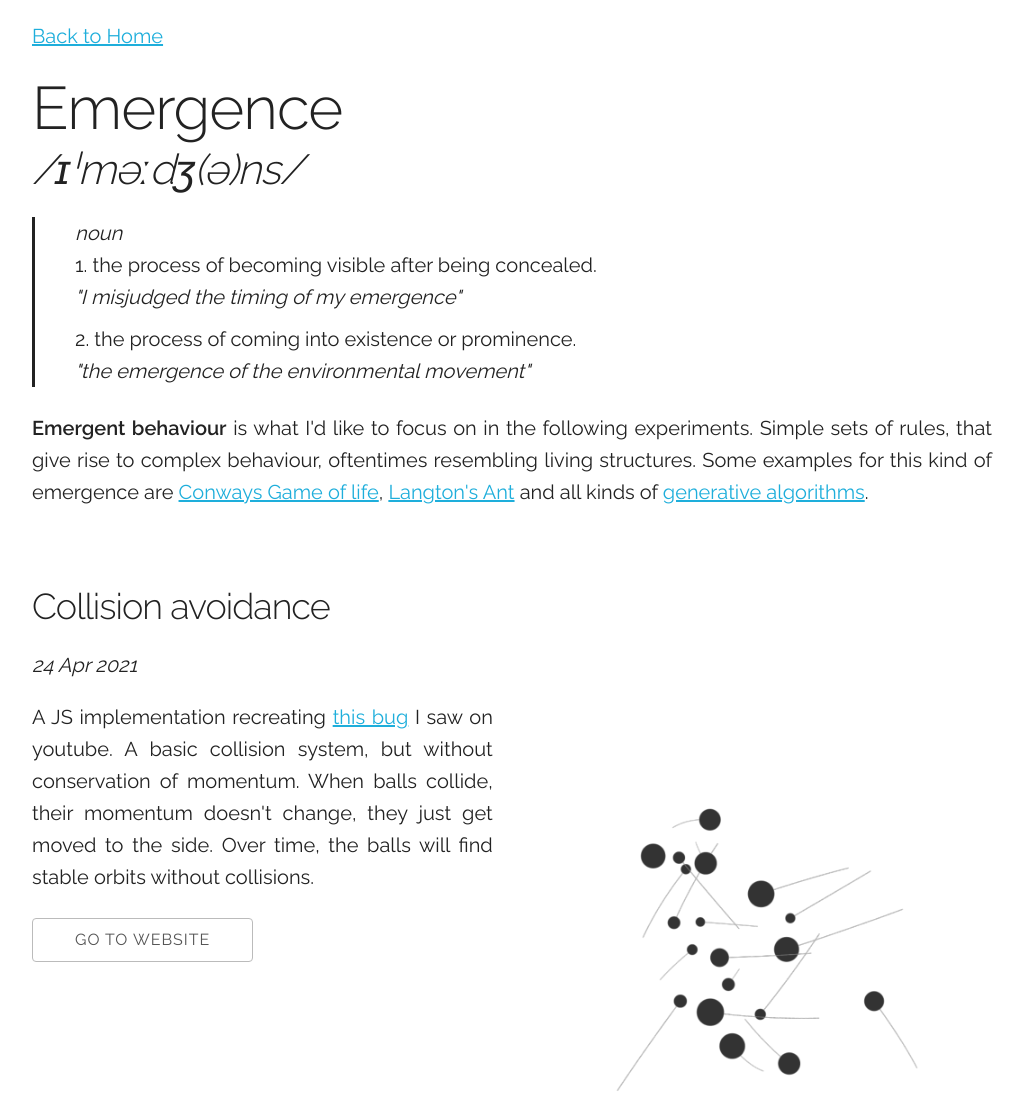
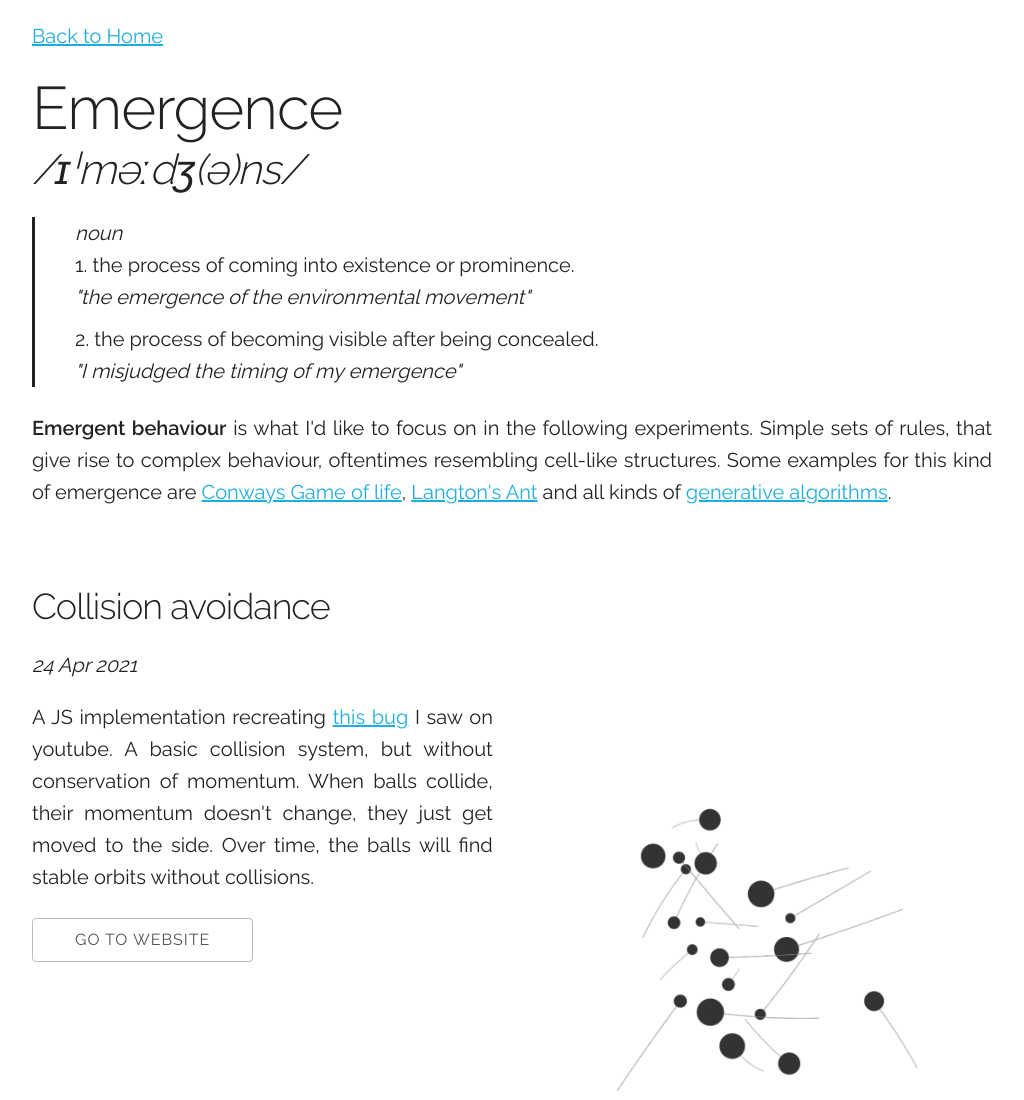
Before and after one commit to missing-user/emergent_behaviour, a plain HTML site: page index.html in a window 1280 px wide. Shown: the top 1100 px of the page, without its empty margins (128-1152 px from the left). Drawn offline with Linux system fonts and the light colour scheme; a script that the page names is missing.

Commit message:
Wording 🧐

```diff
--- a/index.html
+++ b/index.html
@@ -27,19 +27,19 @@
         <i>noun</i>
         <ol>
           <li>
+            the process of coming into existence or prominence. <br>
+            <em>"the emergence of the environmental movement"</em>
+          </li>
+          <li>
             the process of becoming visible after being concealed. <br>
             <em>"I misjudged the timing of my emergence"</em>
-          </li>
-          <li>
-            the process of coming into existence or prominence. <br>
-            <em>"the emergence of the environmental movement"</em>
           </li>
         </ol>
       </blockquote>
 
       <p>
         <b>Emergent behaviour</b> is what I'd like to focus on in the following experiments. Simple sets of rules, that
-        give rise to complex behaviour, oftentimes resembling living structures. Some examples for this kind of
+        give rise to complex behaviour, oftentimes resembling cell-like structures. Some examples for this kind of
         emergence are <a href="https://playgameoflife.com/">Conways Game of life</a>,
         <a href="https://en.wikipedia.org/wiki/Langton%27s_ant">Langton's Ant</a> and all kinds of
         <a href="https://inconvergent.net/generative/">generative algorithms</a>.
```
